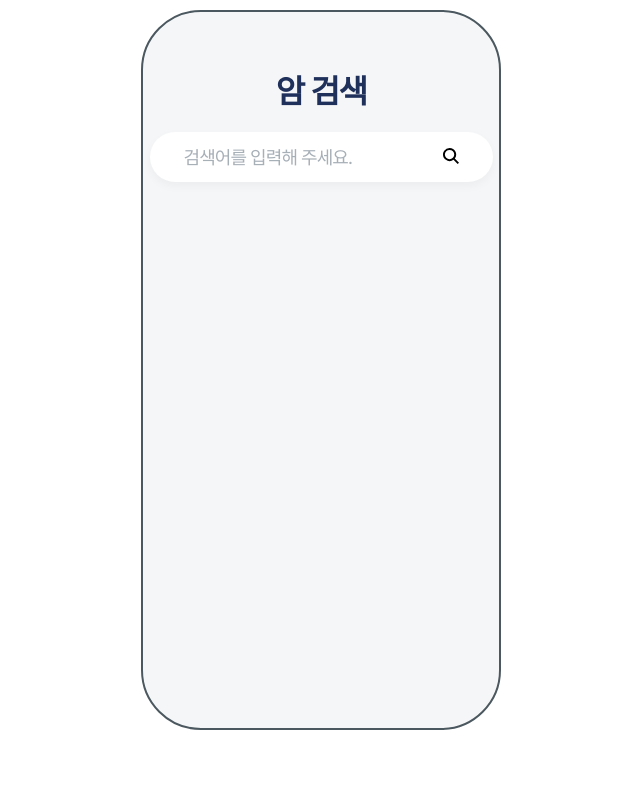
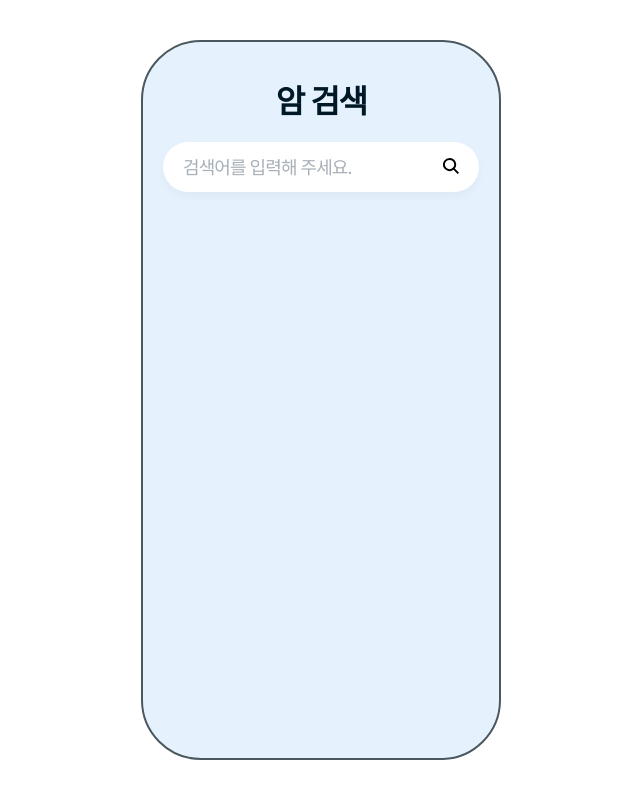
Before and after one commit to jaehyukj3/cancer_app, a React (Create React App) app: page / in a window 1280 px wide. Shown: the whole page, without its empty margins (319-959 px from the left). Built offline with nearby package versions, Linux system fonts and the light colour scheme.

Commit message:
design modified

```diff
--- a/src/routes/Cancer/ResultList/index.tsx
+++ b/src/routes/Cancer/ResultList/index.tsx
@@ -16,17 +16,16 @@ const ResultList = () => {
             <dl>
               <div className={styles.contentWrapper}>
                 <dt>암종명(CANCER_NAME)</dt>
-
                 <dd>{item.CANCER_NAME}</dd>
               </div>
+
               <div className={styles.contentWrapper}>
                 <dt>암종분류(CANCER_PART)</dt>
-
                 <dd>{item.CANCER_PART}</dd>
               </div>
+
               <div className={styles.contentWrapper}>
                 <dt>암종연령대(CANCER_AGE)</dt>
-
                 <dd>{item.CANCER_AGE}</dd>
               </div>
             </dl>
--- a/src/routes/Cancer/ResultList/resultList.module.scss
+++ b/src/routes/Cancer/ResultList/resultList.module.scss
@@ -32,9 +32,10 @@
         display: flex;
         align-items: flex-end;
         justify-content: space-between;
-        font-size: 12px;
-        line-height: 14px;
+        font-size: 14px;
+        line-height: 16px;
         color: colors.$TEXT_DB;
+        border-bottom: 1px solid colors.$BORDER;
 
         + .contentWrapper {
           margin-top: 10px;
--- a/src/routes/Cancer/SearchInput/searchInput.module.scss
+++ b/src/routes/Cancer/SearchInput/searchInput.module.scss
@@ -5,6 +5,7 @@
   display: flex;
   align-items: center;
   justify-content: center;
+  width: 100%;
   height: 50px;
   background-color: colors.$WHITE;
   border-radius: 42px;
@@ -16,11 +17,12 @@
     justify-content: center;
     width: 100%;
     min-height: 56px;
-    padding: 20px 34px;
+    padding: 20px;
 
     .input {
       flex: 1;
-      font-size: 1.125rem;
+      width: 100%;
+      font-size: 18px;
       color: colors.$TEXT_DB;
 
       &::placeholder {
--- a/src/routes/Cancer/cancer.module.scss
+++ b/src/routes/Cancer/cancer.module.scss
@@ -7,8 +7,8 @@
   align-items: center;
   width: 360px;
   height: 720px;
-  padding: 40px;
-  background-color: colors.$BG_DG;
+  padding: 20px;
+  background-color: colors.$BG;
   border: 2px solid colors.$BORDER;
   border-radius: 60px;
 
@@ -24,6 +24,7 @@
   }
 
   .resultWrapper {
+    width: 100%;
     height: 100%;
     margin-top: 30px;
     overflow: scroll;
--- a/src/routes/Routes.module.scss
+++ b/src/routes/Routes.module.scss
@@ -5,6 +5,5 @@
   align-items: center;
   justify-content: center;
   width: 100%;
-  max-width: 1440px;
-  padding: 10px;
+  height: 800px;
 }
--- a/src/styles/constants/_colors.scss
+++ b/src/styles/constants/_colors.scss
@@ -19,25 +19,19 @@ $INDIGO: #5856d6;
 $PURPLE: #af52de;
 $PINK: #ff2d55;
 
-$BIG_TITLE: #1f315b;
-$TEXT_DB: #191940;
-$LIST: #efeff1;
-
-$BG_DG: #f5f6f7;
-$BG_G: #f6f7f8;
-
 $GREY_50: #edeff1;
 $GREY_100: #d1d8dc;
 $GREY_300: #94a2ad;
-$GREY_800: #3a474e;
 
+$BG: #e5f2fe;
 $BORDER: #4b585f;
-
-$ERROR: #f03e3e;
+$LIST: #fdfffe;
 
 $BUTTON_BG: #007be9;
 $BUTTON_HOVER_BG: #118cf0;
 
+$BIG_TITLE: #011826;
 $TEXT: #a7afb7;
+$TEXT_DB: #191940;
 
 $SHADOW: rgba(#000000, 4%);
```
